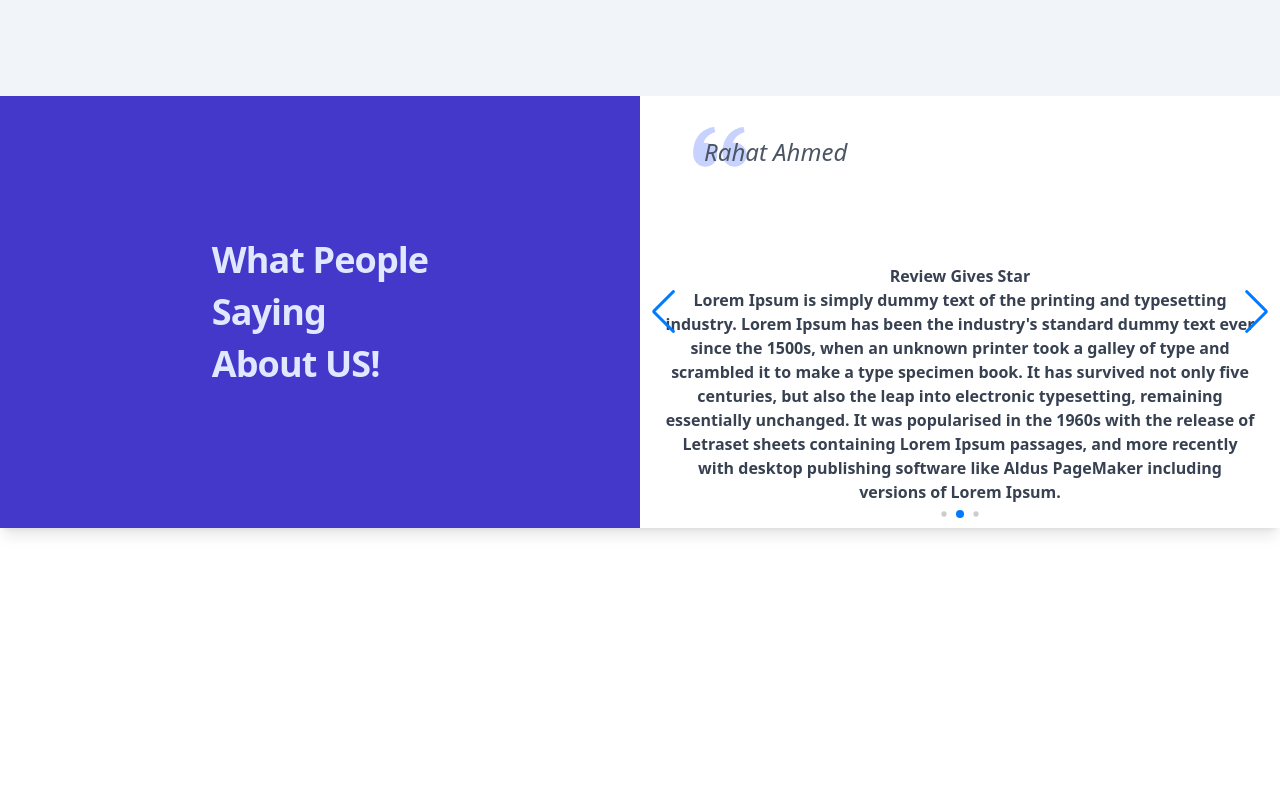
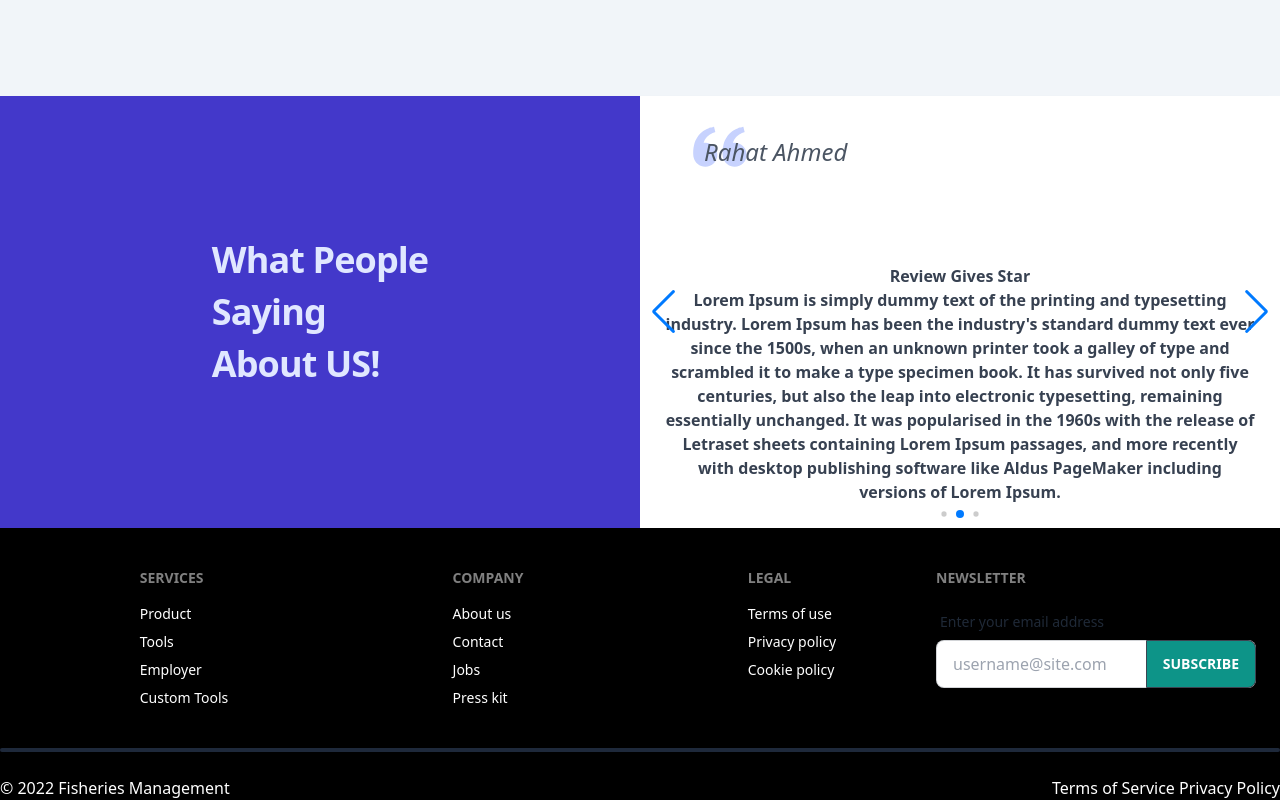
Before and after one commit to Fisheries-Management-System/fisheries-management-system-client, a React (Create React App) app: page / in a window 1280 px wide. Shown: the part 194-994 px from the top of the page. Before the commit the page ends 800 px from the top, so only its background shows below. Built offline with nearby package versions, Linux system fonts and the light colour scheme.

Commit message:
footer added

```diff
--- a/src/App.js
+++ b/src/App.js
@@ -1,6 +1,7 @@
 import { Route, Routes, useLocation } from "react-router-dom";
 import Home from "./Pages/HomePage/Home/Home";
 import EmployeeLogin from "./Pages/Login/EmployeeLogin";
+import Footer from "./Pages/SharedPages/Footer/Footer";
 import Header from "./Pages/SharedPages/Header/Header";
 import PageNotFound from "./Pages/SharedPages/PageNotFound/PageNotFound";
 
@@ -14,6 +15,7 @@ function App() {
           <Route path="/employee-login" element={<EmployeeLogin />} />
           <Route path="*" element={<PageNotFound />} />
         </Routes>
+        <Footer />
       </div>
     </>
   );
--- /dev/null
+++ b/src/Pages/SharedPages/Footer/Footer.js
@@ -0,0 +1,52 @@
+import React from "react";
+
+const Footer = () => {
+  return (
+    <div className="bg-black text-white">
+      <footer class="footer p-10 grid grid-cols-1 md:grid-cols-2 lg:grid-cols-4 max-w-7xl justify-items-center">
+        <div className="text-white">
+          <span class="footer-title">Services</span>
+          <a class="link link-hover">Product</a>
+          <a class="link link-hover">Tools</a>
+          <a class="link link-hover">Employer</a>
+          <a class="link link-hover">Custom Tools</a>
+        </div>
+        <div>
+          <span class="footer-title">Company</span>
+          <a class="link link-hover">About us</a>
+          <a class="link link-hover">Contact</a>
+          <a class="link link-hover">Jobs</a>
+          <a class="link link-hover">Press kit</a>
+        </div>
+        <div>
+          <span class="footer-title">Legal</span>
+          <a class="link link-hover">Terms of use</a>
+          <a class="link link-hover">Privacy policy</a>
+          <a class="link link-hover">Cookie policy</a>
+        </div>
+        <div>
+          <span class="footer-title">Newsletter</span>
+          <div class="form-control w-80">
+            <label class="label">
+              <span class="label-text">Enter your email address</span>
+            </label>
+            <div class="relative">
+              <input type="text" placeholder="username@site.com" class="input input-bordered w-full bg-white pr-16" />
+              <button class="btn bg-teal-600 text-white absolute top-0 right-0 bordered-0 rounded-l-none">Subscribe</button>
+            </div>
+          </div>
+        </div>
+      </footer>
+      <div class="grid max-w-7xl mx-auto h-1 card bg-slate-800 rounded-box place-items-center"></div>
+      <div className=" flex justify-between max-w-7xl mx-auto pt-6  ">
+        <div className=""> &copy; 2022 Fisheries Management</div>
+        <div className="">
+          <a href=""> Terms of Service</a>
+          <a href=""> Privacy Policy</a>
+        </div>
+      </div>
+    </div>
+  );
+};
+
+export default Footer;
```
